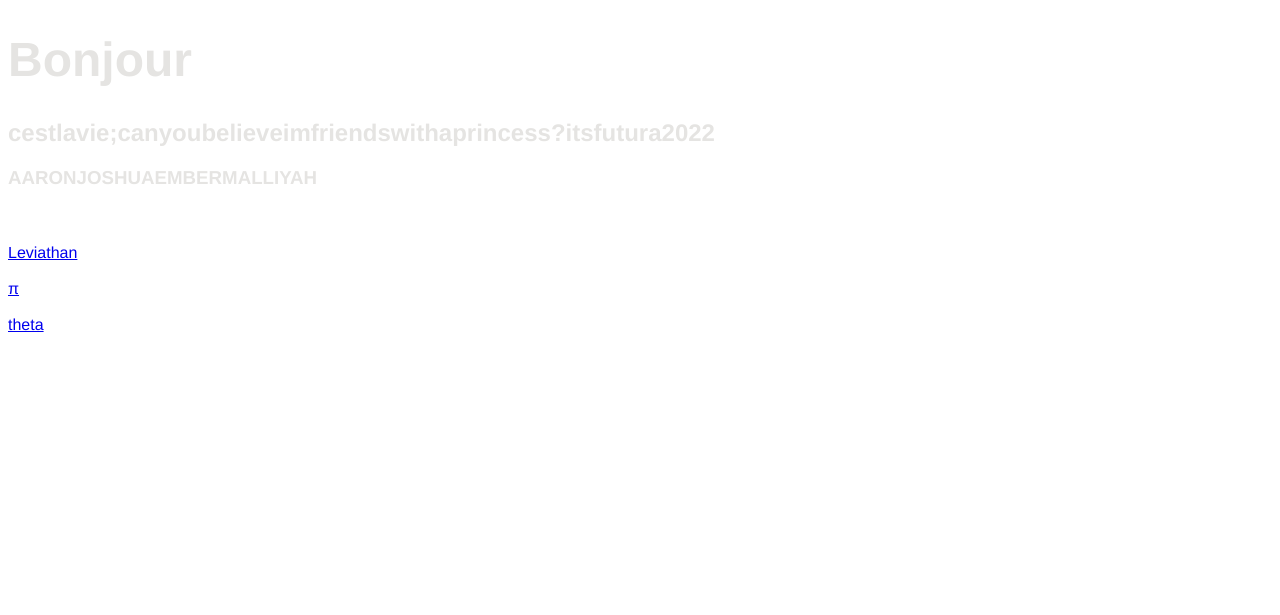
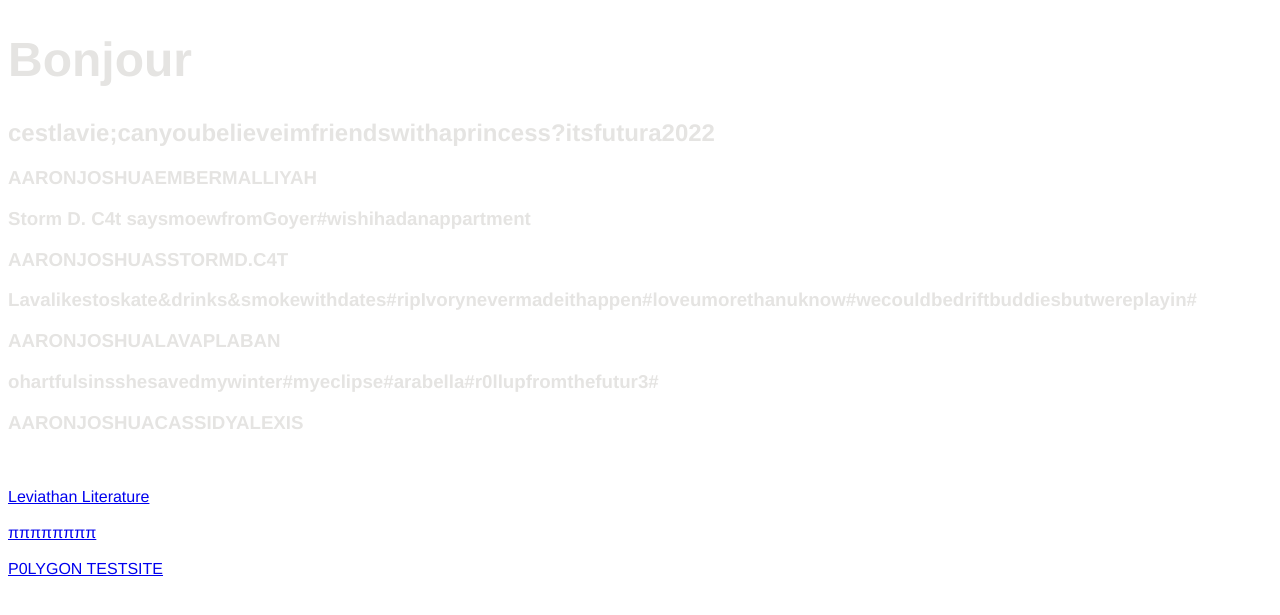
Before and after one commit to 8000aj/Public-Pioneers, a Jekyll site: the page built from index.html, in a window 1280 px wide. Shown: the top 615 px of the page. Built offline with Jekyll 4.4.1, drawn with Linux system fonts in a browser that asks for light colours.

Commit message:
Update index.html

```diff
--- a/index.html
+++ b/index.html
@@ -6,7 +6,7 @@ title: Pioneers
 	<style>
     html {
         color: #e5e4e2;
-        backround-color: #ae5eff;
+        backround-color: #000;
     }
 
 
@@ -16,7 +16,7 @@ title: Pioneers
         width: auto;
         color: #e5e4e2;
         text-align: justify;
-        backround-color: #000;
+        backround-color: #ae5eff;
     }
 
     h1 {
@@ -46,14 +46,19 @@ title: Pioneers
 			<h1>Bonjour</h1>
 			<h2>cestlavie;canyoubelieveimfriendswithaprincess?itsfutura2022</h2>
 			<h3>AARONJOSHUAEMBERMALLIYAH</h3>
-			<!-- <h3>EMy suck my D. love you all suck it again; i want to go homeC4t</h3> -->
+			<h3>Storm D. C4t saysmoewfromGoyer#wishihadanappartment</h3>
+                        <h3>AARONJOSHUASSTORMD.C4T</h3>
+                        <h3>Lavalikestoskate&drinks&smokewithdates#ripIvorynevermadeithappen#loveumorethanuknow#wecouldbedriftbuddiesbutwereplayin#</h3>
+			<h3>AARONJOSHUALAVAPLABAN</h3>
+                        <h3>ohartfulsinsshesavedmywinter#myeclipse#arabella#r0llupfromthefutur3#</h3>
+                        <h3>AARONJOSHUACASSIDYALEXIS</h3>
+                        <br></br>
+
+			<a href="/Leviathan">Leviathan Literature</a>
 			<br></br>
-
-			<a href="/Leviathan">Leviathan</a>
+			<a href="/Pioneers"> ππππππππ</a>
 			<br></br>
-			<a href="/Pioneers"> π </a>
-			<br></br>
-			<a href="/Testsite">theta</a>
+			<a href="/Testsite">P0LYGON TESTSITE</a>
 
 		</div>
 	</body>
```
